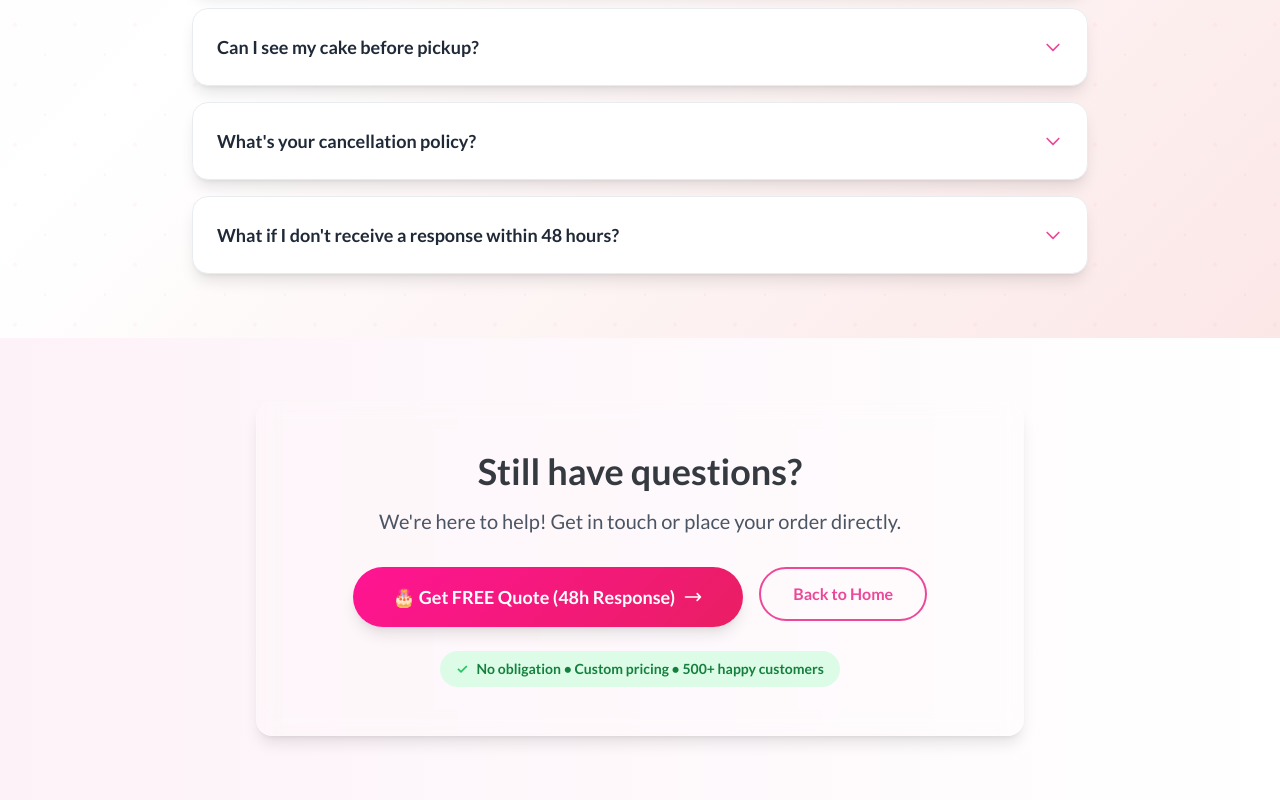
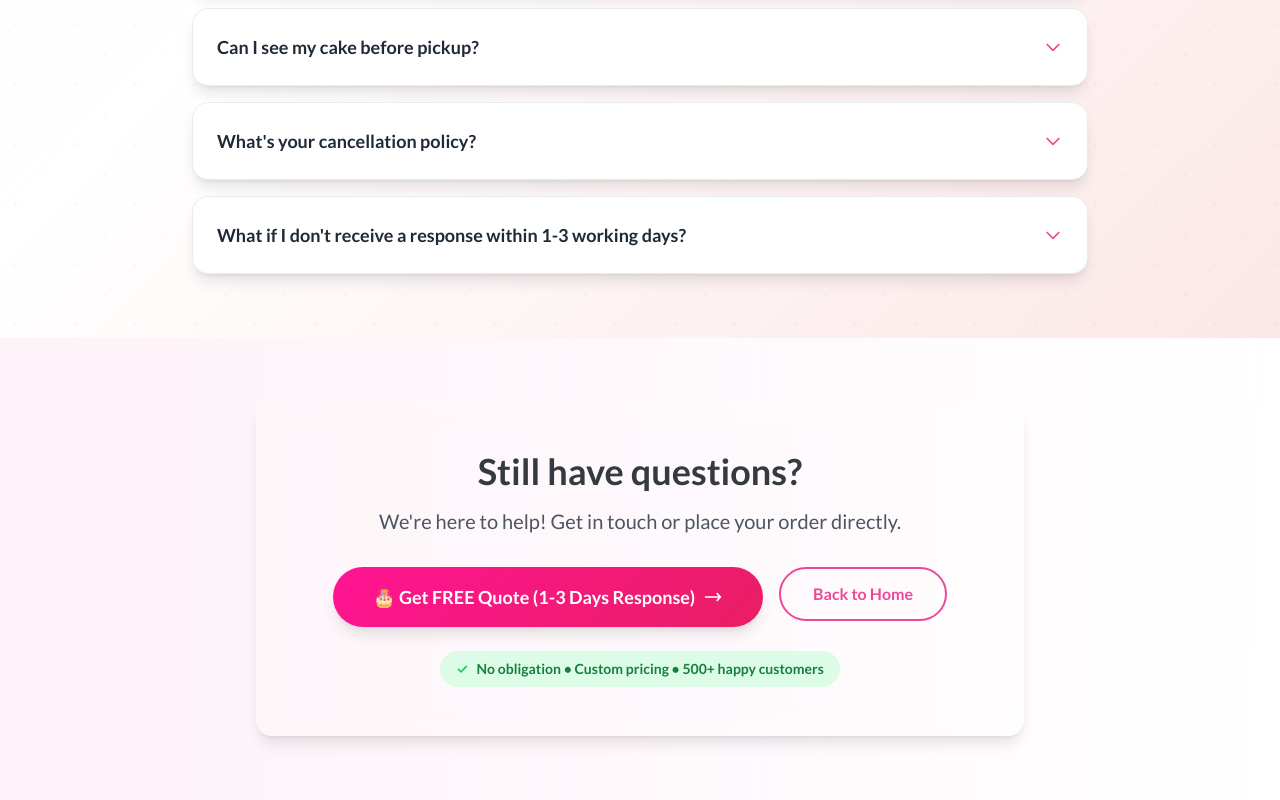
Before and after one commit to ILLUSIONack/LittleCakesNLOrderBook, a Next.js app in the folder littlecakesnl/: page /faq in a window 1280 px wide. Shown: the part 1124-1924 px from the top of the page. Built offline with nearby package versions, Linux system fonts and the light colour scheme.

Commit message:
Implement text changees

```diff
--- a/littlecakesnl/src/app/faq/page.tsx
+++ b/littlecakesnl/src/app/faq/page.tsx
@@ -14,7 +14,7 @@ const faqData: FAQItem[] = [
   {
     id: 1,
     question: "How do I place a custom cake order?",
-    answer: "Simply click the 'Place Order' button and fill out our detailed form with your requirements. We'll get back to you within 48 hours with a quote and timeline."
+    answer: "Simply click the 'Place Order' button and fill out our detailed form with your requirements. We'll get back to you within 1-3 working days with a quote and timeline."
   },
   {
     id: 2,
@@ -54,7 +54,7 @@ const faqData: FAQItem[] = [
   {
     id: 9,
     question: "Can I see my cake before pickup?",
-    answer: "While not guaranteed, you can request to see a photo of your completed cake before pickup. We'll do our best to accommodate this request."
+    answer: "You can request to see a photo of your completed cake before pickup. We'll do our best to accommodate this request."
   },
   {
     id: 10,
@@ -63,8 +63,8 @@ const faqData: FAQItem[] = [
   },
   {
     id: 11,
-    question: "What if I don't receive a response within 48 hours?",
-    answer: "If you haven't heard back from us within 48 hours after submitting your order, please send us another message via Instagram. We want to ensure every inquiry is handled promptly."
+    question: "What if I don't receive a response within 1-3 working days?",
+    answer: "If you haven't heard back from us within 1-3 working days after submitting your order, please send us another message via Instagram. We want to ensure every inquiry is handled promptly."
   }
 ];
 
@@ -244,7 +244,7 @@ const FAQPage = () => {
                 >
                   <button className="btn-modern px-10 py-4 text-lg font-bold hover-glow group relative overflow-hidden">
                     <span className="relative z-10 flex items-center gap-2">
-                      🎂 Get FREE Quote (48h Response)
+                      🎂 Get FREE Quote (1-3 Days Response)
                       <svg className="w-5 h-5 transition-transform group-hover:translate-x-1" fill="none" viewBox="0 0 24 24" stroke="currentColor">
                         <path strokeLinecap="round" strokeLinejoin="round" strokeWidth={2} d="M17 8l4 4m0 0l-4 4m4-4H3" />
                       </svg>
--- a/littlecakesnl/src/app/page.tsx
+++ b/littlecakesnl/src/app/page.tsx
@@ -117,7 +117,7 @@ const Home = () => {
                 <div className="text-4xl mb-3">📱</div>
                 <h3 className="font-bold text-gray-800 mb-2">Send Screenshot</h3>
                 <p className="text-sm text-gray-600 leading-relaxed">
-                  Share a screenshot of your request via Instagram <span className="font-semibold text-pink-600">@littlecakesnl</span>. We&apos;ll respond within 48 hours with details.
+                  Share a screenshot of your request via Instagram <span className="font-semibold text-pink-600">@littlecakesnl</span>. We&apos;ll respond within 1-3 working days with details.
                 </p>
               </div>
               <div className="modern-card p-6 hover-scale text-center relative">
@@ -181,7 +181,7 @@ const Home = () => {
                   </div>
                   <div className="flex items-center gap-1">
                     <span className="text-green-500">✓</span>
-                    <span>48h response</span>
+                    <span>1-3 days response</span>
                   </div>
                 </div>
 
```
Also changed, not shown: 1 other file (tests, documents, lock files or other folders).
